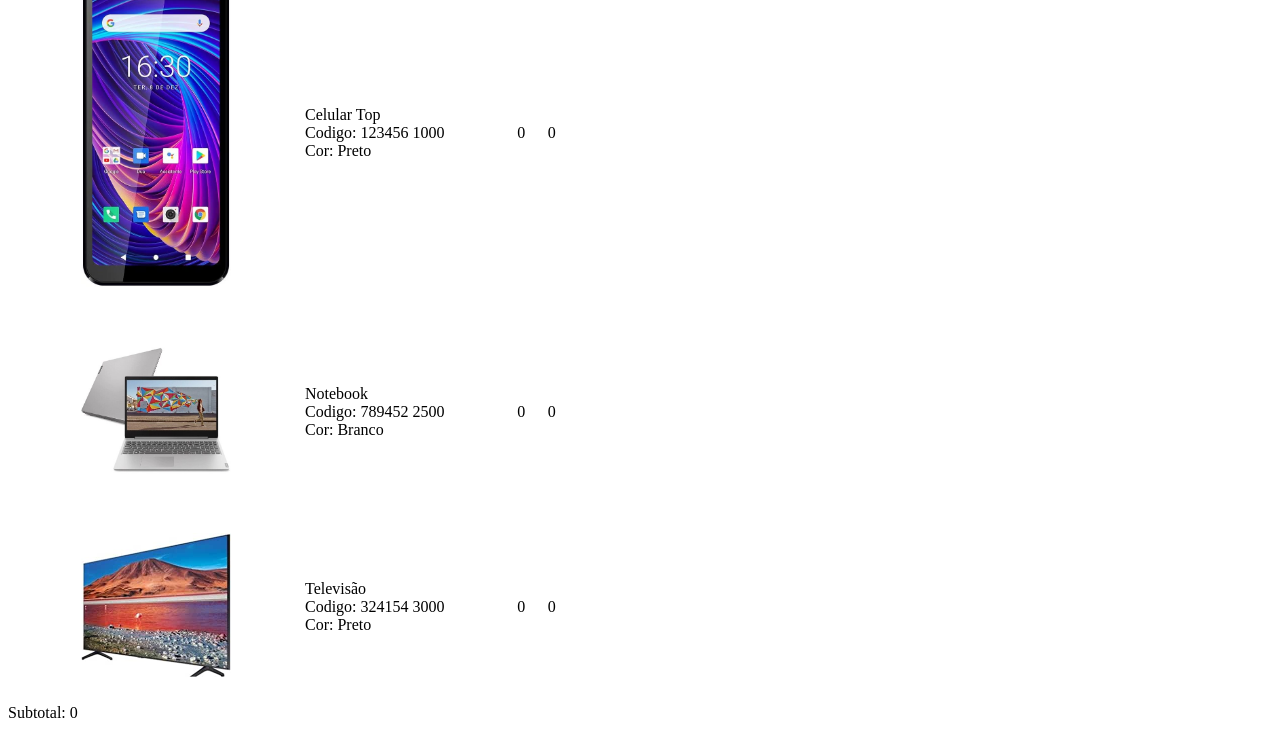
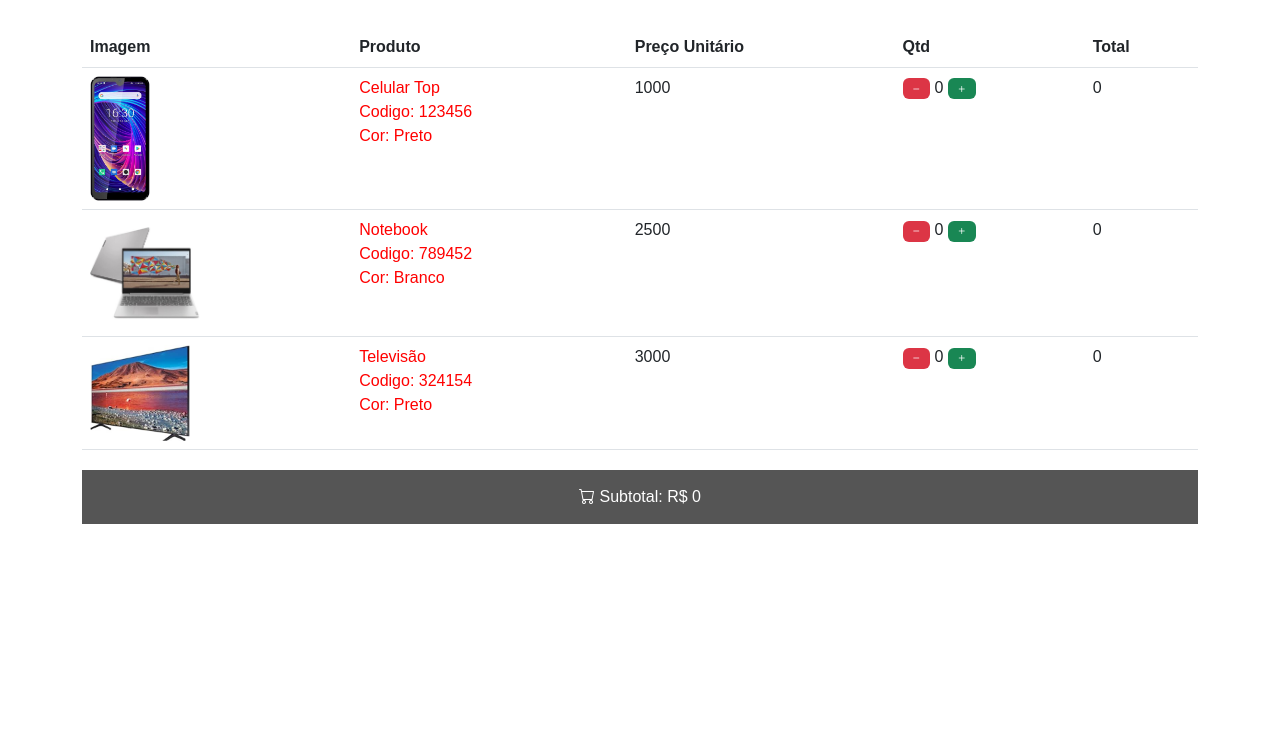
Before and after one commit to emersonneutzling/Estudos-ADS, a plain HTML site: page loja/index.html in a window 1280 px wide. Shown: the part 151-881 px from the top of the page. After the commit the page ends 800 px from the top, so only its background shows below. Drawn offline with nearby package versions, Linux system fonts and the light colour scheme.

Commit message:
terminei o projeto da Loja

```diff
--- a/loja/index.html
+++ b/loja/index.html
@@ -4,12 +4,16 @@
     <meta charset="UTF-8">
     <meta name="viewport" content="width=device-width, initial-scale=1.0">
     <title>Lojinha</title>
+
+    <link href="https://cdn.jsdelivr.net/npm/bootstrap@5.3.0/dist/css/bootstrap.min.css" rel="stylesheet" integrity="sha384-9ndCyUaIbzAi2FUVXJi0CjmCapSmO7SnpJef0486qhLnuZ2cdeRhO02iuK6FUUVM" crossorigin="anonymous">
+    <link rel="stylesheet" href="https://cdn.jsdelivr.net/npm/bootstrap-icons@1.10.5/font/bootstrap-icons.css">
     <link rel="stylesheet" href="style.css">
 </head>
 <body>
-    <h1>Lojinha da unidade</h1>
+    <div class="container">
+    <h1> <i class="bi bi-cart-check" style="color: green;"></i> Lojinha da unidade</h1>
 
-    <table>
+    <table class="table table-hover">
         <thead>
             <tr>
                 <th>Imagem</th>
@@ -23,50 +27,64 @@
 
             <tr>
                 <td>
-                    <img src="imagens/produto1.jpg" alt="celular"  id="img">
+                    <img src="imagens/produto1.jpg" alt="celular"  id="img" width="60">
                 </td>
-                <td>
+                <td class="descricao">
                     <div>Celular Top</div>
                     <div>Codigo: 123456</div>
                     <div>Cor: Preto</div>
                 </td>
-                <td>1000</td>
-                <td>0</td>
-                <td>0</td>
+                <td id="valor_1">1000</td>
+                <td>
+                    <span class="badge bg-danger" onclick="alterarQtd(1, '-')"><i class="bi bi-dash"></i></span>
+                    <span id="qtd_1">0</span>
+                    <span class="badge bg-success" onclick="alterarQtd(1, '+')"><i class="bi bi-plus"></i></span>
+                </td>
+                <td id="total_1">0</td>
             </tr>
             <tr>
                 <td>
-                    <img src="imagens/produto_2.jpg" alt="notebook">
+                    <img src="imagens/produto_2.jpg" alt="notebook" width="110">
                 </td>
-                <td>
+                <td class="descricao">
                     <div>Notebook</div>
                     <div>Codigo: 789452</div>
                     <div>Cor: Branco</div>
                 </td>
-                <td>2500</td>
-                <td>0</td>
-                <td>0</td>
+                <td id="valor_2">2500</td>
+                <td>
+                    <span class="badge bg-danger" onclick="alterarQtd(2, '-')"><i class="bi bi-dash"></i></span>
+                    <span id="qtd_2">0</span>
+                    <span class="badge bg-success" onclick="alterarQtd(2, '+')"><i class="bi bi-plus"></i></span>
+                </td>
+                <td id="total_2">0</td>
             </tr>
             <tr>
                 <td>
-                    <img src="imagens/produto_3.jpg" alt="televisão">
+                    <img src="imagens/produto_3.jpg" alt="televisão" width="100">
                 </td>
-                <td>
+                <td class="descricao">
                     <div>Televisão</div>
                     <div>Codigo: 324154</div>
                     <div>Cor: Preto</div>
                 </td>
-                <td>3000</td>
-                <td>0</td>
-                <td>0</td>
+                <td id="valor_3">3000</td>
+                <td>
+                    <span class="badge bg-danger" onclick="alterarQtd(3, '-')"><i class="bi bi-dash"></i></span>
+                    <span id="qtd_3">0</span>
+                    <span class="badge bg-success" onclick="alterarQtd(3, '+')"><i class="bi bi-plus"></i></span>
+                </td>
+                <td id="total_3">0</td>
             </tr>
 
         </tbody>
     </table>
 
-    <footer>
-        <span>Subtotal: 0</span>
+    <footer class="text-center">
+        <span> <i class="bi bi-cart"></i> Subtotal: <span id="subtotal">R$ 0</span></span>
     </footer>
+    <SCript text="estilo.js" src="style.js"></SCript>
+    </div>
 
 </body>
 </html>
--- a/loja/style.css
+++ b/loja/style.css
@@ -1,4 +1,22 @@
-body img{
-    width: 150px;
-    margin: 20px 70px;
+*{
+    font-family: Arial, Helvetica, sans-serif;
 }
+
+
+h1{
+    border: #ff0000 dashed 5px;
+    margin: 30px 0 30px 0;
+    padding: 30px;
+    text-align: center;
+}
+
+footer{
+    background-color: #555555;
+    color: #ffffff;
+    margin: 20px 0 20px 0;
+    padding: 15px;
+}
+
+tbody .descricao{
+    color: #ff0000;
+}
--- /dev/null
+++ b/loja/style.js
@@ -0,0 +1,23 @@
+function alterarQtd(produto, acao){
+    const qtd = document.getElementById('qtd_' + produto)
+    const valor = document.getElementById('valor_' + produto)
+    const total = document.getElementById('total_' + produto)
+
+    if(acao == '-' && qtd.innerHTML == 0){
+        alert('Atenção! A quantidade não pode ser menor que 0.')
+    }else{
+        acao == '+' ? qtd.innerHTML++ : qtd.innerHTML--
+        total.innerHTML = qtd.innerHTML * valor.innerHTML
+        soma()
+    }
+}
+
+function soma(){
+    let soma = 0
+
+    for(let i = 1; i < 4; i++){
+        soma += Number(document.getElementById('total_' + i).innerHTML)
+    }
+
+    document.getElementById('subtotal').innerHTML = soma
+}
```
